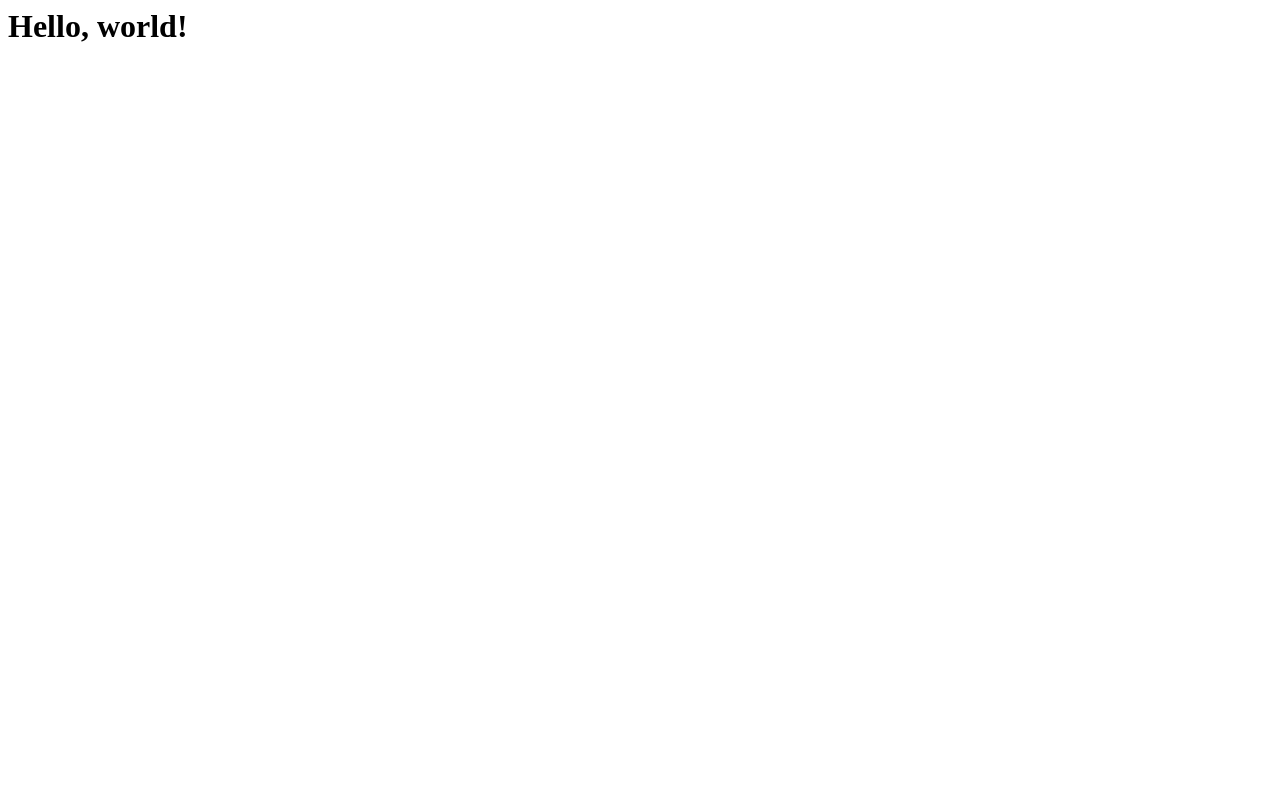
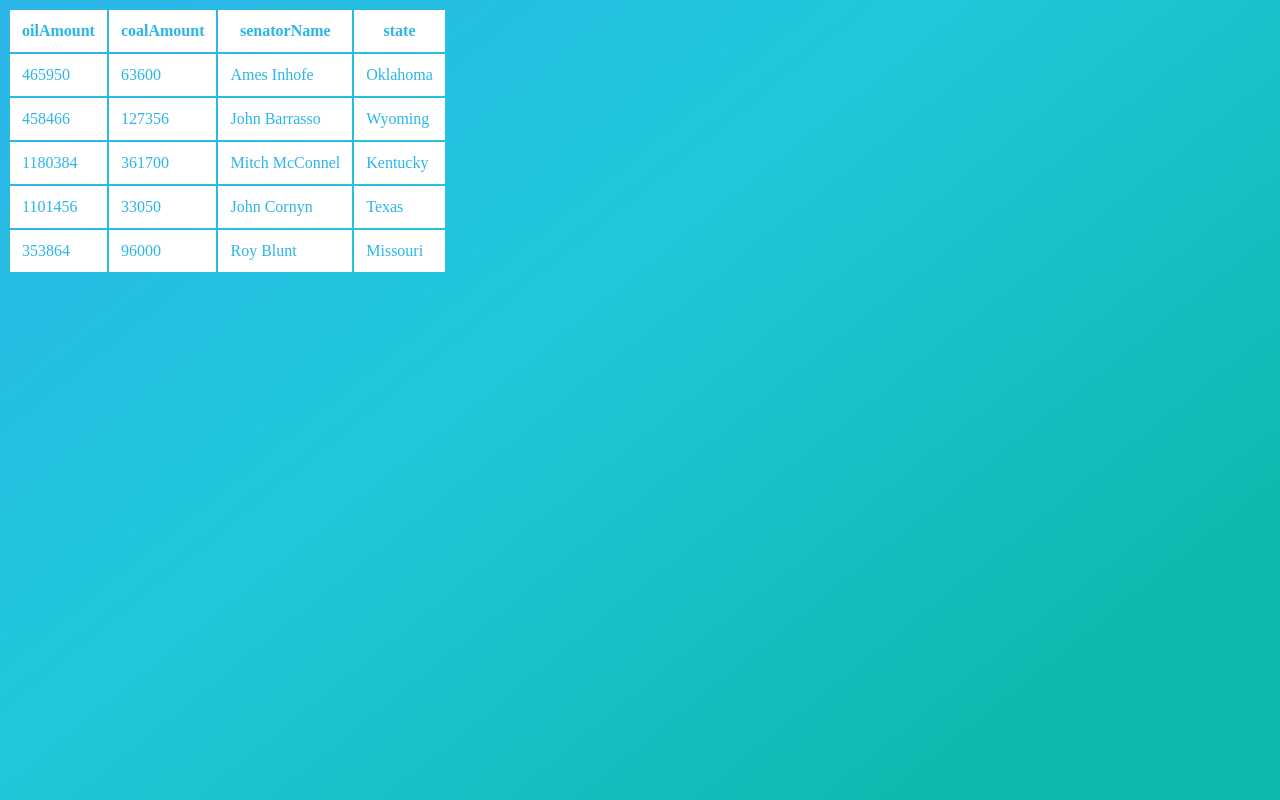
Before and after one commit to kpgoodale/oily-data, a React app: page / in a window 1280 px wide. Built offline with nearby package versions, Linux system fonts and the light colour scheme.

Commit message:
added DataTable component and data stub

```diff
--- a/src/index.js
+++ b/src/index.js
@@ -3,33 +3,72 @@ import React from 'react';
 import ReactDOM from 'react-dom';
 
 
+var data = [
+  {
+      oilAmount: 465950,
+      coalAmount: 63600,
+      senatorName: "Ames Inhofe",
+      state: "Oklahoma"
+  },
+  {
+      oilAmount: 458466,
+      coalAmount: 127356,
+      senatorName: "John Barrasso",
+      state: "Wyoming"
+  },
+  {
+      oilAmount: 1180384,
+      coalAmount: 361700,
+      senatorName: "Mitch McConnel",
+      state: "Kentucky"
+  },
+  {
+      oilAmount: 1101456,
+      coalAmount: 33050,
+      senatorName: "John Cornyn",
+      state: "Texas"
+  },
+  {
+      oilAmount: 353864,
+      coalAmount: 96000,
+      senatorName: "Roy Blunt",
+      state: "Missouri"
+  }
+];
+
+export default class DataTable extends React.Component {
+  render() {
+    return (
+      <table>
+        <thead>
+          <tr>
+          {
+            Object.keys(this.props.data[0]).map(item => {
+              return <th key={item}>{item}</th>
+            })
+          }
+          </tr>
+        </thead>
+        <tbody>
+        {
+          this.props.data.map(item => {
+            return (
+              <tr>
+                <td key={item.oilAmount}>{item.oilAmount}</td>
+                <td key={item.coalAmount}>{item.coalAmount}</td>
+                <td key={item.senatorName}>{item.senatorName}</td>
+                <td key={item.state}>{item.state}</td>
+              </tr>
+            )
+          })
+        }
+        </tbody>
+      </table>
+    )
+  }
+}
+
 ReactDOM.render(
-    <h1>Hello, world!</h1>,
+    <DataTable data={data}/>,
     document.getElementById('root')
   );
-
-
-// OLD STUFF BELOW HERE
-function component() {
-    var element = document.createElement('div');
-
-    // Lodash, imported in this script
-    element.innerHTML = _.join(['Hello', 'webpack'], ' ');
-
-    let odds = new Array(1, 3, 5);
-
-    let evens = odds.map(v => v + 1);
-    let pairs = odds.map(v => ({
-        odd: v,
-        even: v + 1
-    }));
-    let nums = evens.map((v, i) => v + i);
-
-    console.log(`Array odds:`, JSON.stringify(odds));
-    console.log(`Array pairs:`, JSON.stringify(pairs));
-    console.log(`Array nums:`, JSON.stringify(nums));
-
-    return element;
-  }
-
-  //document.body.appendChild(component());
```
Also changed, not shown: dist/index.html, 2 other files.
